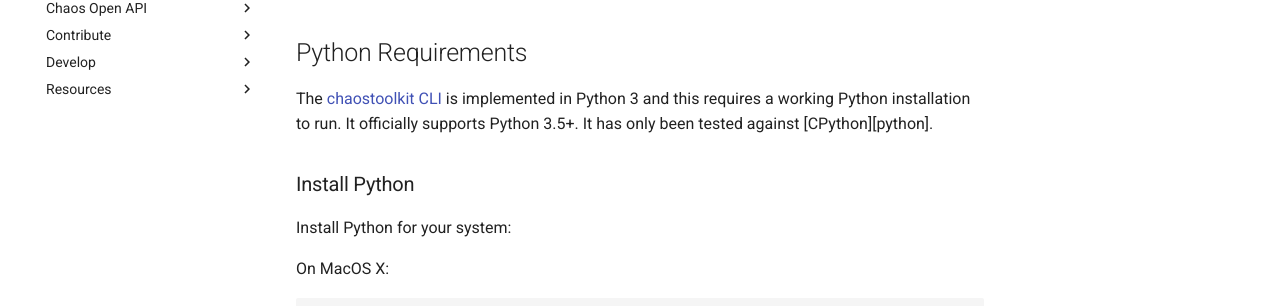
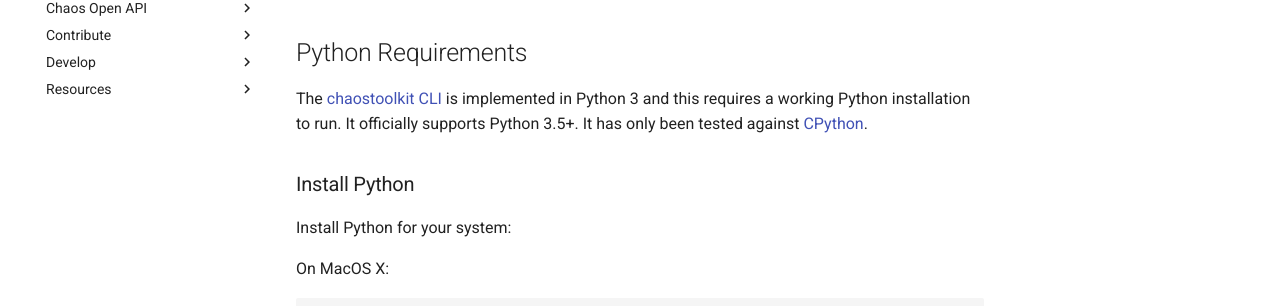
Before and after one commit to chaostoolkit/chaostoolkit-documentation, an MkDocs documentation site: the page built from sources/reference/usage/install.md, in a window 1280 px wide and 900 px high. Shown: the part 345-651 px from the top of the window. Built offline with MkDocs 1.6.1 and Material for MkDocs 9.7.7, drawn with Linux system fonts in a browser that asks for light colours; comment, search, counter and statistics services are not loaded; some of the changed lines change nothing that is shown.

Commit message:
repair link to python.org
Signed-off-by: gtfisher <grant@chaosiq.io>

```diff
--- a/sources/reference/usage/install.md
+++ b/sources/reference/usage/install.md
@@ -9,6 +9,7 @@
 only been tested against [CPython][python].
 
 [cli]: https://github.com/chaostoolkit/chaostoolkit
+[python]: https://www.python.org/
 
 ### Install Python
 
```
